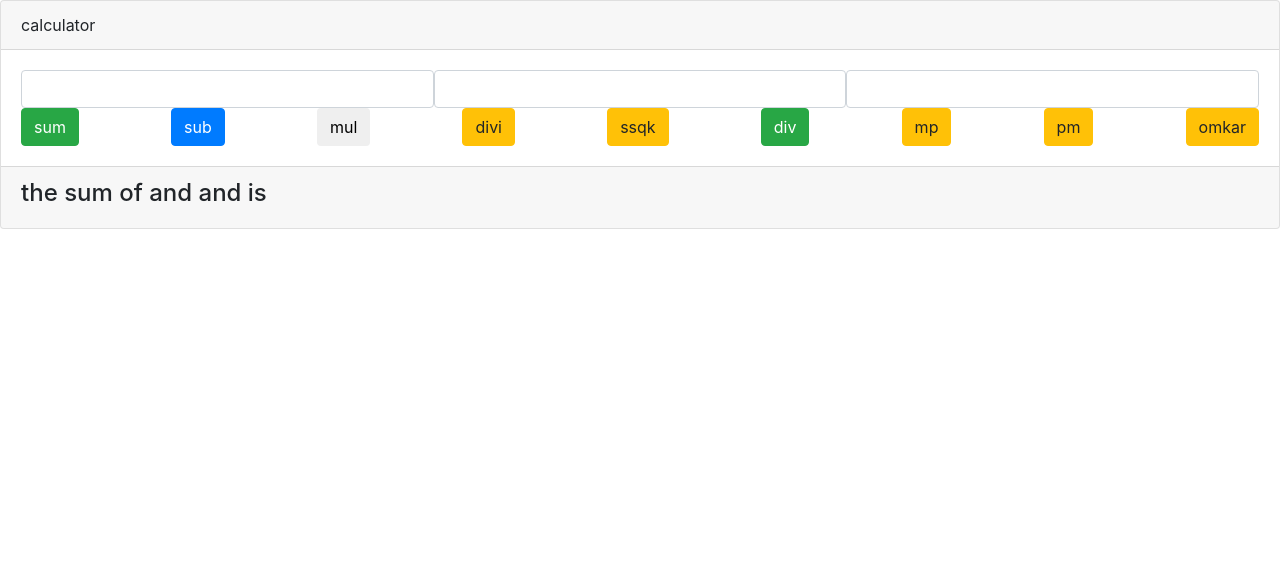
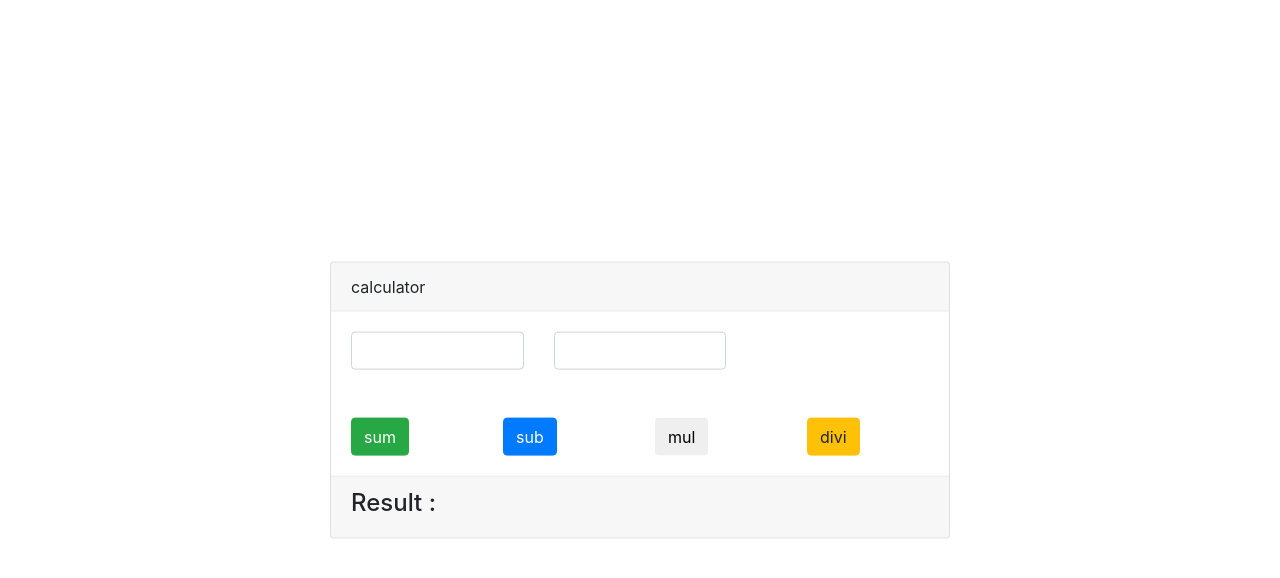
Before and after one commit to avimahale-203/Calculator, an Angular app: page / in a window 1280 px wide. Shown: the top 578 px of the page. Built offline with nearby package versions, Linux system fonts and the light colour scheme.

Commit message:
my new calculator

```diff
--- a/src/app/app.component.html
+++ b/src/app/app.component.html
@@ -1,6 +1,2 @@
-
-
-
-
 
 <app-calculator></app-calculator>
--- a/src/app/app.component.ts
+++ b/src/app/app.component.ts
@@ -6,5 +6,5 @@ import { Component } from '@angular/core';
   styleUrls: ['./app.component.css']
 })
 export class AppComponent {
-  title = 'Ddmo';
+
 }
--- a/src/app/app.module.ts
+++ b/src/app/app.module.ts
@@ -3,15 +3,17 @@ import { NgModule } from '@angular/core';
 import { AlertModule } from 'ngx-bootstrap/alert';
 import { AppComponent } from './app.component';
 import { CalculatorComponent } from './calculator/calculator.component';
-import { FormsModule } from '@angular/forms';
+import { FormsModule, ReactiveFormsModule } from '@angular/forms';
 
 @NgModule({
   declarations: [
     AppComponent,
-    CalculatorComponent
+    CalculatorComponent,
   ],
   imports: [ AlertModule.forRoot(),
-    BrowserModule,FormsModule
+    BrowserModule,
+    ReactiveFormsModule,
+    FormsModule,
   ],
   providers: [],
   bootstrap: [AppComponent]
--- a/src/app/calculator/calculator.component.css
+++ b/src/app/calculator/calculator.component.css
@@ -0,0 +1,7 @@
+.center {
+  position: absolute;
+  left: 50%;
+  top: 50%;
+  transform: translate(-50%, -50%);
+  padding: 10px;
+}
--- a/src/app/calculator/calculator.component.html
+++ b/src/app/calculator/calculator.component.html
@@ -1,25 +1,41 @@
+ <div class="center">
      <div class="card">
             <div class="card-header">calculator</div>
             <div class="card-body">
-                <div class="from-group d-flex flex-row">
-                    <input [(ngModel)]='num1'  type="number" name="num1" class="form-control">
-                    <input [(ngModel)]='num2'  type="number" name="num2" class="form-control">
-                    <input [(ngModel)]='num3'  type="number" name="num3" class="form-control">
+                    <div class="from-group mb-5" [formGroup]="calculatorForm">
+                        <div class="row">
+                            <div class="col-md-4">
+                                <input formControlName="number1"  type="number" class="form-control">
+                                <small *ngIf="this.calculatorForm.get('number1').touched && this.calculatorForm.get('number1').hasError('Required')">
+                                    Please Enter a value
+                                </small>
                             </div>
-                <div class="d-flex flex-row justify-content-between">
-                    <button class="btn btn-success" (click)="addd()" >sum</button>
+                            <div class="col-md-4">
+                                <input formControlName="number2"  type="number" class="form-control">
+                                <small *ngIf="this.calculatorForm.get('number2').touched && this.calculatorForm.get('number2').hasError('Required')">
+                                    Please Enter a value
+                                </small>
+                            </div>
+                        </div>
+                    </div>
+                    <div class="row">
+                        <div class="col-md-3">
+                            <button class="btn btn-success" (click)="add()" >sum</button>
+                        </div>
+                        <div class="col-md-3">
                             <button class="btn btn-primary" (click)="sub()" >sub</button>
+                        </div>
+                        <div class="col-md-3">
                             <button class="btn btn-denger" (click)="mul()" >mul</button>
-                    <button class="btn btn-warning" (click)="divi()" >divi</button>
-                    <button class="btn btn-warning" (click)="ssq()" >ssqk</button>
-                    <button class="btn btn-success" (click)="divi()" >div</button>
-                    <button class="btn btn-warning" (click)="mp()" >mp</button>
-                    <button class="btn btn-warning" (click)="mp()" >pm</button>
-                    <button class="btn btn-warning" (click)="omkar()" >omkar</button>
+                        </div>
+                        <div class="col-md-3">
+                            <button class="btn btn-warning" (click)="div()" >divi</button>
+                        </div>
                     </div>
 
             </div>
             <div class="card-footer">
-            <h4> the sum of {{num1}} and {{num2}} and{{num3}} is {{result}}</h4>
+                <h4>Result : {{result | number: '1.2-2'}}</h4>
             </div>
      </div>
+ </div>
--- a/src/app/calculator/calculator.component.ts
+++ b/src/app/calculator/calculator.component.ts
@@ -1,38 +1,36 @@
 import { Component, OnInit } from '@angular/core';
+import { FormBuilder, FormGroup, Validators } from '@angular/forms';
 
 @Component({
   selector: 'app-calculator',
-  templateUrl:'./calculator.component.html',
+  templateUrl: './calculator.component.html',
   styleUrls: ['./calculator.component.css']
 })
 export class CalculatorComponent {
 
- public num1:number;
- public num3:number;
- public num2:number;
- public result:number;
+  calculatorForm: FormGroup = this.fb.group({
+    number1:['', Validators.required],
+    number2:['', Validators.required],
+  })
+  public result: number;
 
-addd(){
-     this.result = this.num1 + this.num2 + this.num3;
+  constructor(
+    private fb: FormBuilder,
+  ){}
 
+  add() {
+    this.result = this.calculatorForm.value.number1 + this.calculatorForm.value.number2
+
+  }
+  sub() {
+    this.result = this.calculatorForm.value.number1 - this.calculatorForm.value.number2
+  }
+
+  mul() {
+    this.result = this.calculatorForm.value.number1 * this.calculatorForm.value.number2
+  }
+
+  div() {
+    this.result = (this.calculatorForm.value.number1) / this.calculatorForm.value.number2;
+  }
 }
-sub(){
-  this.result = this.num1 -this.num2;}
-
-  mul(){
-    this.result = this.num1 * this.num2;}
-
-    divi(){
-      this.result = (this.num1) /(this.num2);}
-
-      ssq(){
-        this.result=this.num1*this.num1;
-      }
-
-      mp(){
-        this.result = (this.num1) +(this.num2)-(this.num3);}
-        pm(){
-          this.result = this.num1 - this.num2 + this.num3;}
-          omkar(){
-            this.result = this.num1 * this.num2 * this.num3;}
-         }
```
Lines whose indentation alone changed are shown as unchanged.
